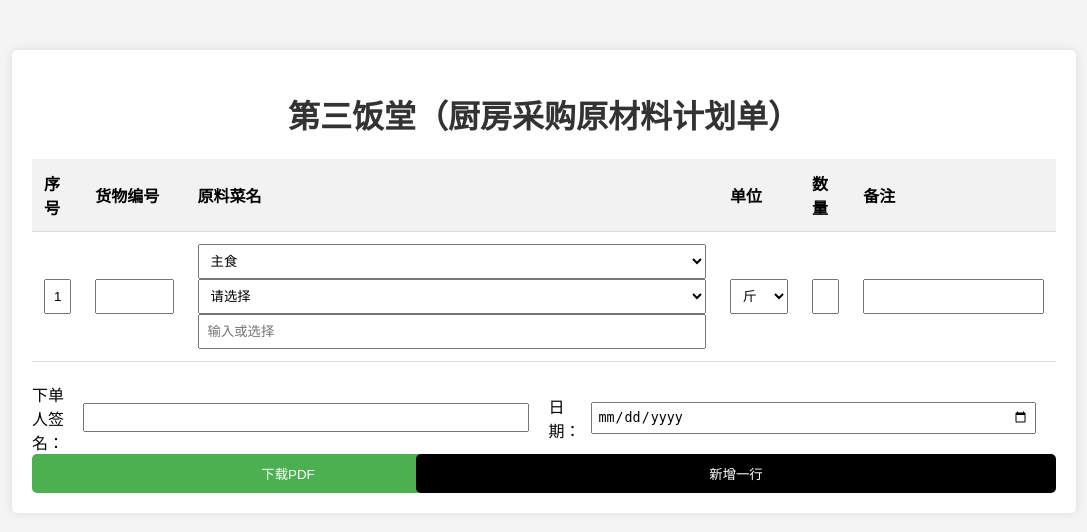
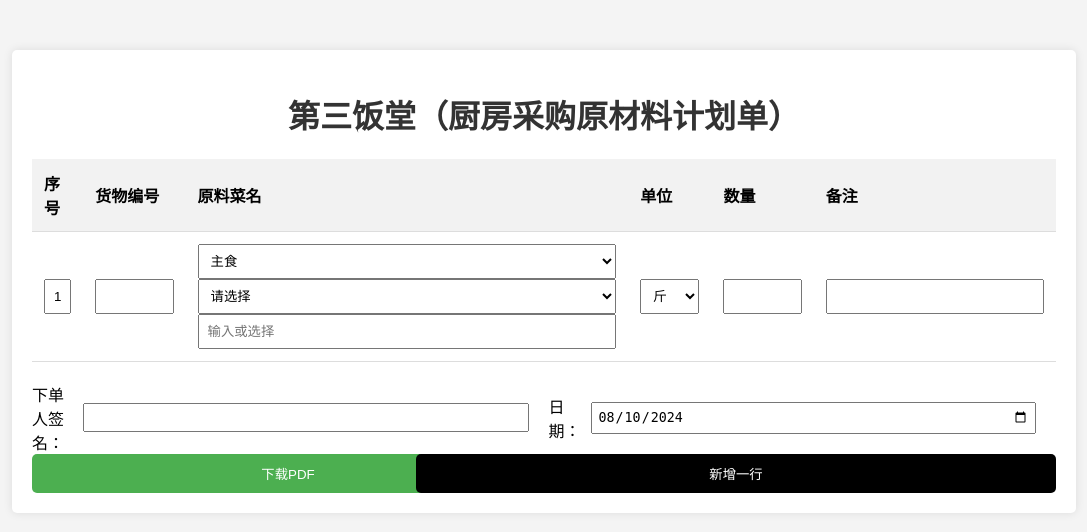
Before and after one commit to cccccccccooool/django-temp, a Django app: page / in a window 1280 px wide. Shown: the top 532 px of the page, without its empty margins (96-1183 px from the left). Run offline with Django 5.2, Linux system fonts and the light colour scheme; data that the repository does not hold is empty; some libraries are stand-ins or nearby versions.

Commit message:
更新了css和js的部分代码

```diff
--- a/excelmenu/app01/static/css/styles.css
+++ b/excelmenu/app01/static/css/styles.css
@@ -31,23 +31,13 @@ th, td {
     text-align: left;
 }
 
-th:first-child,
-th:nth-child(5) {
+th:first-child{
     width: 5%;
 }
-
+th:nth-child(5),
 th:nth-child(2){
     width: 10%;
 }
-
-th:last-child{
-    width: 20%;
-}
-
-th:nth-child(4){
-    width: 8%;
-}
-
 th {
     background-color: #f2f2f2;
 }
--- a/excelmenu/app01/static/js/script.js
+++ b/excelmenu/app01/static/js/script.js
@@ -9,6 +9,11 @@ window.onload = () => {
         })
         .catch(error => console.error('Error:', error));
 };
+
+document.addEventListener('DOMContentLoaded', (event) => {
+        const dateInput = document.getElementById('date');
+        dateInput.value = new Date().toISOString().split('T')[0];
+});
 
 let allOp = {};
 
@@ -85,6 +90,31 @@ function addRow() {
     updateRowNumbers();
 }
 
+function downloadPDF() {
+    // 隐藏所有的select元素
+    const selects1 = document.getElementsByClassName('secondMenu');
+    const selects2 = document.getElementsByClassName('categorySelect');
+    Array.from(selects1).forEach(select => select.style.display = 'none');
+    Array.from(selects2).forEach(select => select.style.display = 'none');
+
+
+    const element = document.getElementById('dataForm');
+    console.log('Starting PDF generation...');
+
+    html2pdf().from(element).save()
+    .then(() => {
+        console.log('PDF generated and download triggered.');
+        // 恢复所有select元素的显示
+        Array.from(selects1).forEach(select => select.style.display = '');
+        Array.from(selects2).forEach(select => select.style.display = '');
+    })
+    .catch(error => {
+        console.error('Error during PDF generation:', error);
+        // 确保即使出错也恢复显示
+        selects.forEach(select => select.style.display = '');
+    });
+}
+
 function updateRowNumbers() {
     const rows = document.querySelectorAll('tbody tr');
     rows.forEach((row, index) => {
```
